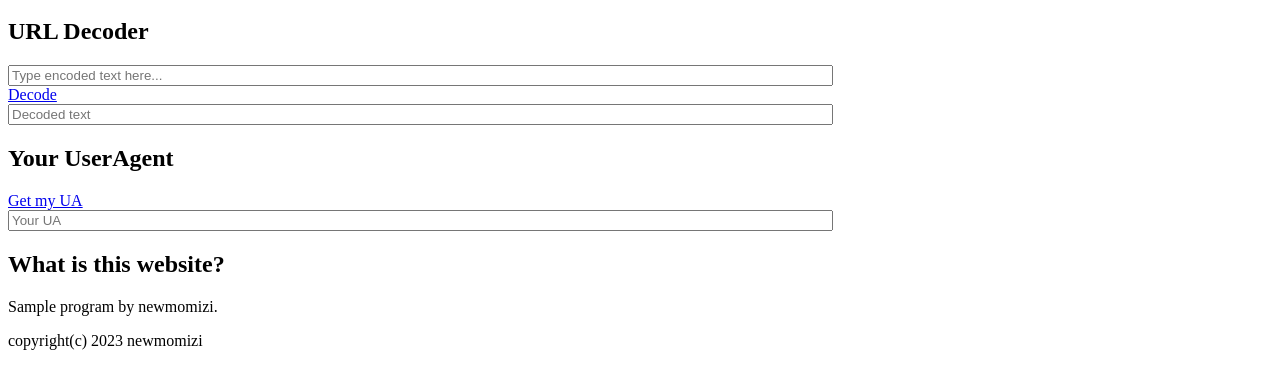
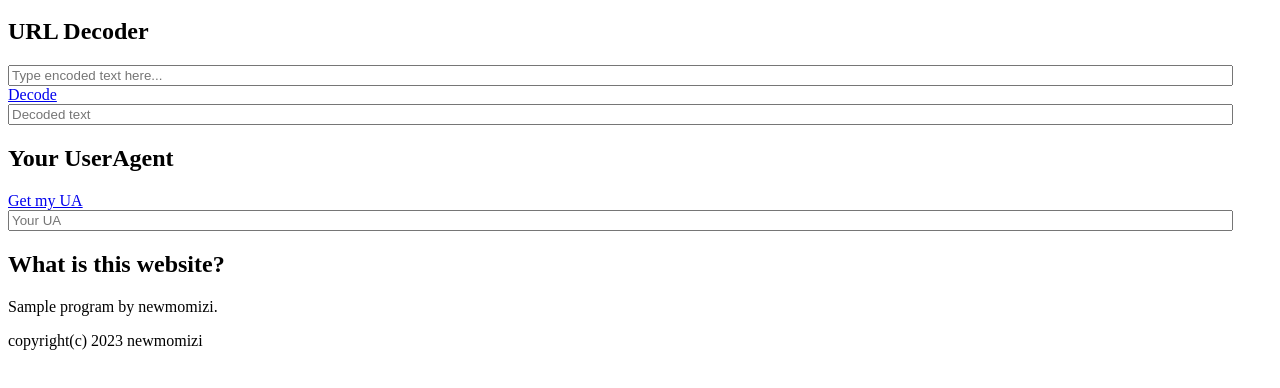
Before and after one commit to newmomizi/newmomizi.github.io, a plain HTML site: page index.html in a window 1280 px wide. Shown: the part 48-436 px from the top of the page. Drawn offline with Linux system fonts and the light colour scheme.

Commit message:
インプットボックスを150にした

```diff
--- a/index.html
+++ b/index.html
@@ -10,15 +10,15 @@
 
         <div id="decoder">
             <h2 class="subtitle">URL Decoder</h2>
-            <input type="text" placeholder="Type encoded text here..." size="100" id="bin"><br>
+            <input type="text" placeholder="Type encoded text here..." size="150" id="bin"><br>
             <a href="#" onclick="decode()" id="decode-button">Decode</a><br>
-            <input type="text" placeholder="Decoded text" size="100" id="decoded">
+            <input type="text" placeholder="Decoded text" size="150" id="decoded">
         </div>
 
         <div id="UA">
             <h2 class="subtitle">Your UserAgent</h2>
             <a href="#" onclick="getUA()" id="UA-button">Get my UA</a><br>
-            <input type="text" placeholder="Your UA" size="100" id="userAgent">
+            <input type="text" placeholder="Your UA" size="150" id="userAgent">
         </div>
 
         <div id="about">
```
